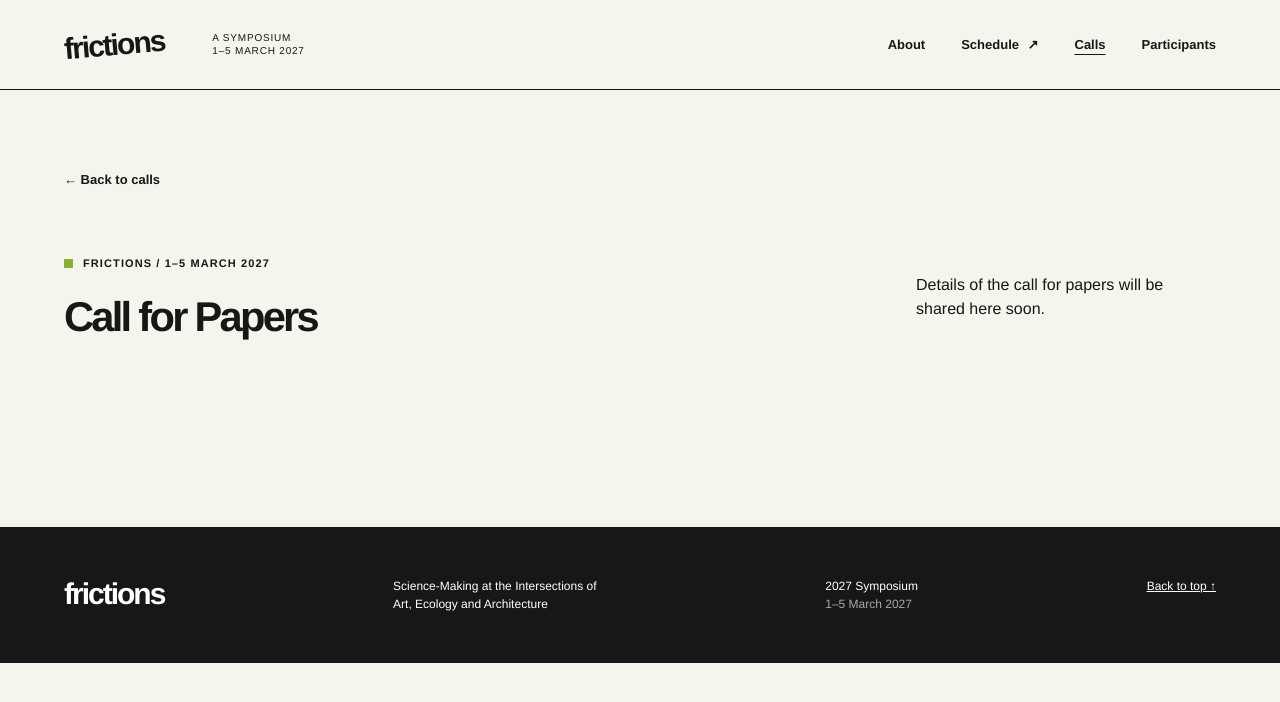
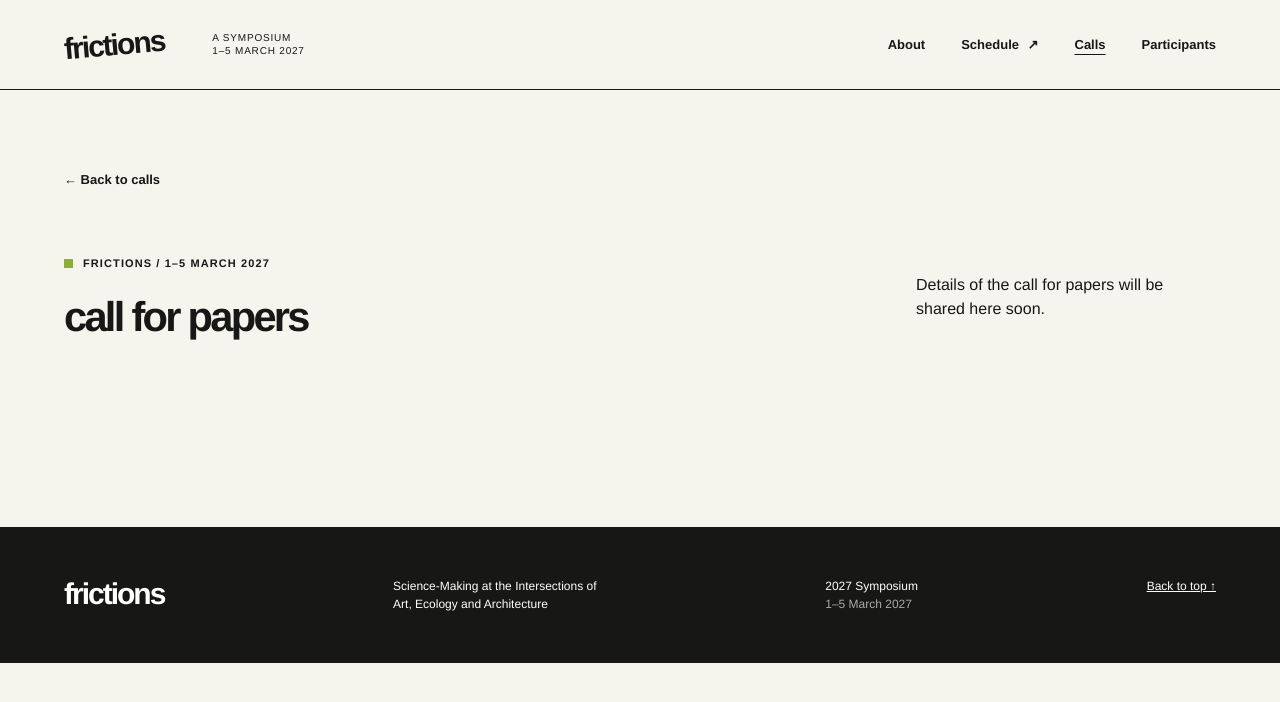
Before and after one commit to rtbs-atlas/frictions.github.io, a Jekyll site: the page built from calls/papers.md, in a window 1280 px wide. Shown: the top 702 px of the page. Built offline with Jekyll 4.4.1, drawn with Linux system fonts in a browser that asks for light colours.

```diff
--- a/calls/papers.md
+++ b/calls/papers.md
@@ -1,6 +1,6 @@
 ---
 layout: call
-title: Call for Papers
+title: call for papers
 permalink: /calls/papers/
 ---
 Details of the call for papers will be shared here soon.
```
